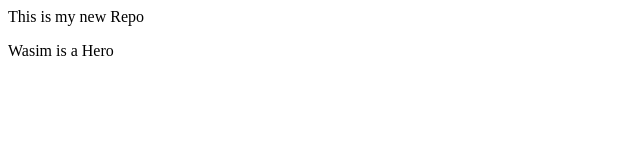
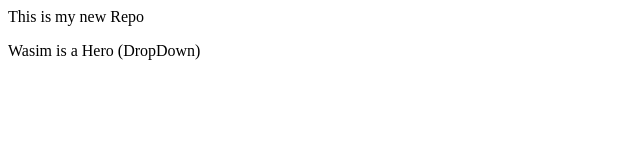
Before and after one commit to Md-Wasim-Akhtar/LocalRepo, a plain HTML site: page index.html in a window 1280 px wide. Shown: the full height of the page, 0-640 px from the left. Drawn offline with Linux system fonts and the light colour scheme.

Commit message:
Add DropDown

```diff
--- a/index.html
+++ b/index.html
@@ -1,2 +1,2 @@
 <p>This is my new Repo</p>
-<p>Wasim is a Hero</p>
+<p>Wasim is a Hero (DropDown)</p>
```
